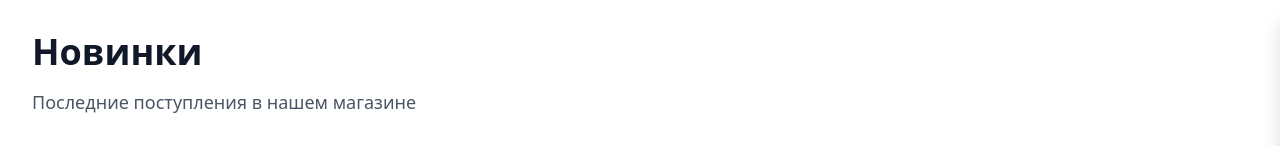
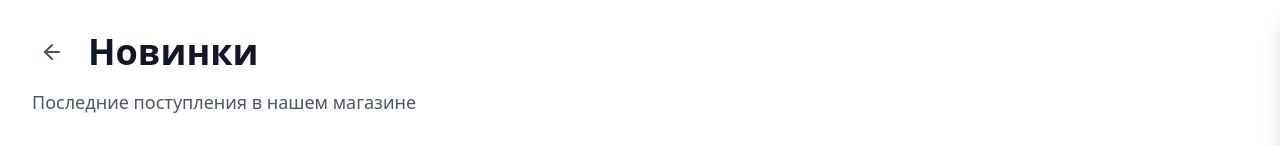
Before and after one commit to Pbar123/kustore, a React (Vite) app: page /new in a window 1280 px wide. Shown: the top 146 px of the page. Built offline with nearby package versions, Linux system fonts and the light colour scheme; no server answers; the database is empty.

Commit message:
Remove links and add back button to catalog pages

```diff
--- a/src/pages/AllProductsPage.tsx
+++ b/src/pages/AllProductsPage.tsx
@@ -1,5 +1,6 @@
 import React, { useState, useMemo } from 'react';
 import { Link } from 'react-router-dom';
+import { ArrowLeft } from 'lucide-react';
 import { CategoryFilter } from '../components/CategoryFilter';
 import { FilterModal, FilterState, defaultFilters } from '../components/FilterModal';
 import { SortDropdown, SortOption } from '../components/SortDropdown';
@@ -131,22 +132,17 @@ export function AllProductsPage() {
     <>
       <main className="max-w-7xl mx-auto px-4 sm:px-6 lg:px-8 py-8">
         <div className="mb-8">
-          <h1 className="text-4xl font-bold text-gray-900 mb-4">Весь ассортимент</h1>
+          <div className="flex items-center mb-4">
+            <Link
+              to="/catalog"
+              className="mr-4 p-2 hover:bg-gray-100 rounded-full transition-colors"
+              title="Назад в каталог"
+            >
+              <ArrowLeft className="h-6 w-6 text-gray-600" />
+            </Link>
+            <h1 className="text-4xl font-bold text-gray-900">Весь ассортимент</h1>
+          </div>
           <p className="text-lg text-gray-600">Полная коллекция нашей одежды</p>
-          <div className="flex items-center space-x-4 mt-4">
-            <Link
-              to="/new"
-              className="text-blue-600 hover:text-blue-800 transition-colors font-medium"
-            >
-              Только новинки →
-            </Link>
-            <Link
-              to="/info"
-              className="text-gray-600 hover:text-gray-800 transition-colors font-medium"
-            >
-              Информация о магазине →
-            </Link>
-          </div>
         </div>
 
         <SearchBar searchTerm={searchTerm} setSearchTerm={setSearchTerm} />
--- a/src/pages/NewPage.tsx
+++ b/src/pages/NewPage.tsx
@@ -1,4 +1,6 @@
 import React, { useState, useMemo } from 'react';
+import { Link } from 'react-router-dom';
+import { ArrowLeft } from 'lucide-react';
 import { ProductGrid } from '../components/ProductGrid';
 import { ProductModal } from '../components/ProductModal';
 import { CartSidebar } from '../components/CartSidebar';
@@ -49,7 +51,16 @@ export function NewPage() {
     <>
       <main className="max-w-7xl mx-auto px-4 sm:px-6 lg:px-8 py-8">
         <div className="mb-8">
-          <h1 className="text-4xl font-bold text-gray-900 mb-4">Новинки</h1>
+          <div className="flex items-center mb-4">
+            <Link
+              to="/catalog"
+              className="mr-4 p-2 hover:bg-gray-100 rounded-full transition-colors"
+              title="Назад в каталог"
+            >
+              <ArrowLeft className="h-6 w-6 text-gray-600" />
+            </Link>
+            <h1 className="text-4xl font-bold text-gray-900">Новинки</h1>
+          </div>
           <p className="text-lg text-gray-600">Последние поступления в нашем магазине</p>
         </div>
 
```
